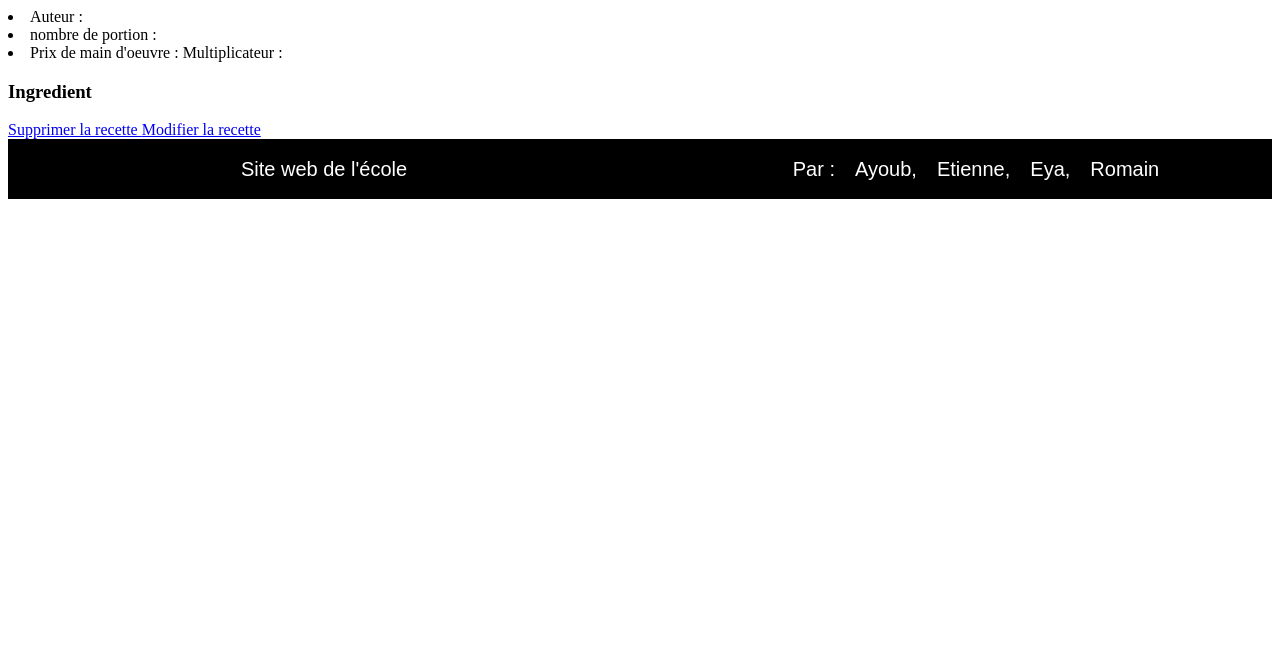
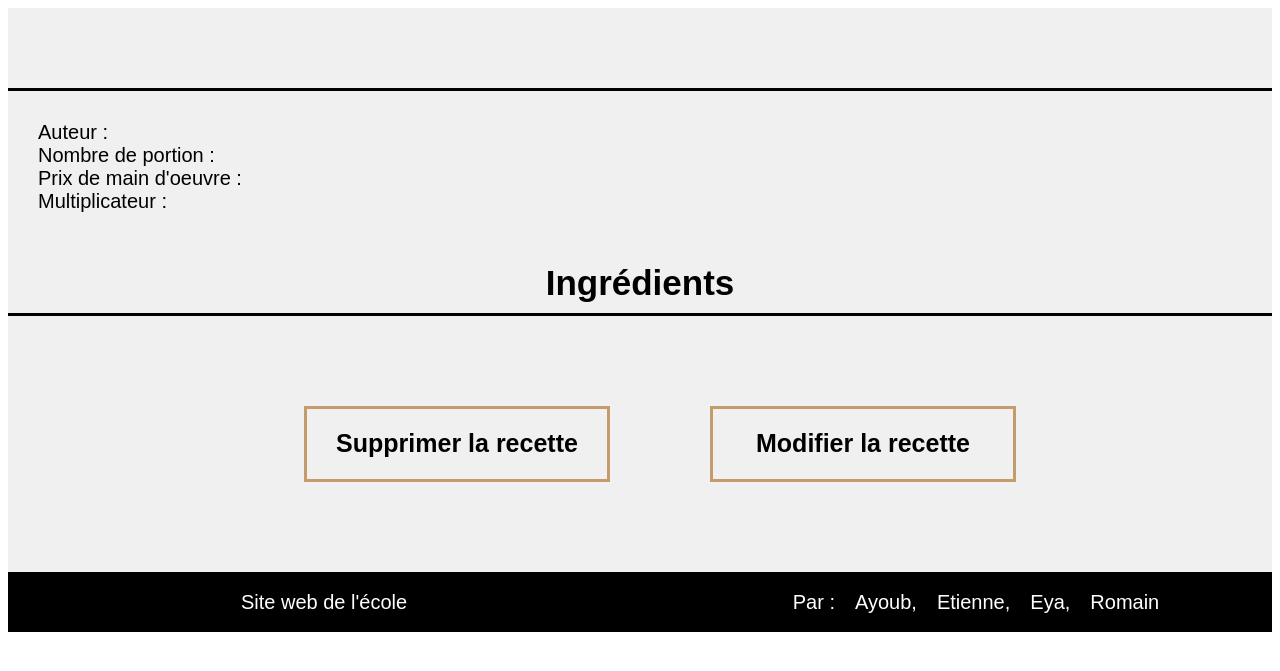
Before and after one commit to etienne-tillier/ProjetPiscine, a PHP site: template view/recette/detail.php in a window 1280 px wide. Shown: the top 671 px of the page. Run offline with PHP 8.4, Linux system fonts and the light colour scheme; the template is opened without the code that fills it, so the values that code supplies are empty.

Commit message:
debut de mise en page de détail recette

```diff
--- a/style/style_details_recette.css
+++ b/style/style_details_recette.css
@@ -30,7 +30,18 @@
 	list-style: none;
 }
 
-#precision_fontion
+#titre_precision_ingredient
+{
+	height: 50px;
+	font-size: 35px;
+	text-align: center;
+	font-family: 'Arial','Verdana';
+	font-weight: bold;
+	border-bottom: solid;
+	border-color: black;
+}
+
+#precision_fonction
 {
 	display: flex;
 	font-size: 25px;
@@ -39,13 +50,13 @@
 	justify-content: center;
 }
 
-#precision_fontion ul
+#precision_fonction ul
 {
 	display: flex;
 	list-style: none;
 }
 
-#precision_fontion li
+#precision_fonction li
 {
 	margin: 50px;
 	width: 300px;
@@ -59,13 +70,13 @@
 	border-color: rgb(196, 156, 108);
 }
 
-#precision_fontion a
+#precision_fonction a
 {
 	text-decoration: none;
 	color: black;
 }
 
-#precision_fontion a:hover
+#precision_fonction a:hover
 {
 	color: rgb(196, 156, 108);
 }
--- a/view/ingredient/detail.php
+++ b/view/ingredient/detail.php
@@ -3,7 +3,7 @@
 <div id="detail">
     <div  id = "precision_titre"><?php echo ucfirst($i->getNomIngredient())?></div>
     <div id="precision_contenu"><?php echo "<li class> Prix : " . htmlspecialchars($i->getPrixUnitaire()) . "€ / " . htmlspecialchars($i->getUnite()) . "</li>" . "<br>" . "<li class> Allergene : " . (($i->getAllergene() == 1 ? "Oui" : "Non") . "</li>");?></div>
-    <div id="precision_fontion">
+    <div id="precision_fonction">
         <ul>
             <li><?php echo '<a href="index.php?action=delete&controller=ingredient&idIngredient=' . rawurlencode($i->getIdIngredient()) . '"> Supprimer l\'ingrédient </a>';?></li>
             <li><?php echo '<a href="index.php?action=update&controller=ingredient&idIngredient=' . rawurlencode($i->getIdIngredient()) . '"> Modifier l\'ingrédient </a>';?></li>
--- a/view/recette/detail.php
+++ b/view/recette/detail.php
@@ -1,20 +1,47 @@
-<link rel="stylesheet" type="text/css" href="style/style_details_recette.css"
+<link rel="stylesheet" type="text/css" href="style/style_details_recette.css">
 
+<div id="detail">
+    <div id="precision_titre"><?php echo htmlspecialchars(ucfirst($r->getNomRecette())) ?></div>
+    <div id="precision_contenu">
+        <?php
+            echo '<li> Auteur : ' . htmlspecialchars($auteur->getPrenomAuteur()) . ' ' . htmlspecialchars($auteur->getNomAuteur()) .'</li>' .
+            '<li> Nombre de portion : ' . htmlspecialchars($r->getNombrePortion())  . '</li>' .
+            '<li> Prix de main d\'oeuvre : ' . htmlspecialchars($r->getPrixMainOeuvre()) . '</li>' .
+            '<li> Multiplicateur : ' . htmlspecialchars($r->getMultiplicateur())  . '</li>';
+        ?>
+    </div>
+    <div id="titre_precision_ingredient">
+        <p>Ingrédients</p>
+    </div>
+    <div id="precision_ingredient">
+        <?php
+        foreach($tabIngredients as $ingredient) {
+            echo '<li>' . htmlspecialchars($ingredient[0]->getNomIngredient()) . ' ' . htmlspecialchars($ingredient[1]) . ' ' . htmlspecialchars($ingredient[0]->getUnite()) .'</li>';
+        }
+        ;
+        ?>
+    </div>
+
+    <div id="precision_fonction">
+        <ul>
+            <li><?php echo '<a href="index.php?action=delete&controller=recette&idRecette=' . rawurlencode($r->getIdRecette()) . '"> Supprimer la recette </a>'; ?></li>
+            <li><?php echo '<a href="index.php?action=update&controller=recette&idRecette=' . rawurlencode($r->getIdRecette()) . '"> Modifier la recette </a>'; ?></li>
+</div>
 <?php
 
-echo '<div class = "precision"><h2>' . htmlspecialchars(ucfirst($r->getNomRecette())) . '</h2>' .
- '<li> Auteur : ' . htmlspecialchars($auteur->getPrenomAuteur()) . ' ' . htmlspecialchars($auteur->getNomAuteur()) .'</li>' .
- '<li> nombre de portion : ' . htmlspecialchars($r->getNombrePortion())  . '</li>' .
- '<li> Prix de main d\'oeuvre : ' . htmlspecialchars($r->getPrixMainOeuvre()) . ' Multiplicateur : ' . htmlspecialchars($r->getMultiplicateur())  . '</li></div>';
+//echo '<div class = "precision"><h2>' . htmlspecialchars(ucfirst($r->getNomRecette())) . '</h2>' .
+ //'<li> Auteur : ' . htmlspecialchars($auteur->getPrenomAuteur()) . ' ' . htmlspecialchars($auteur->getNomAuteur()) .'</li>' .
+ //'<li> nombre de portion : ' . htmlspecialchars($r->getNombrePortion())  . '</li>' .
+ //'<li> Prix de main d\'oeuvre : ' . htmlspecialchars($r->getPrixMainOeuvre()) . ' Multiplicateur : ' . htmlspecialchars($r->getMultiplicateur())  . '</li></div>';
 
-echo '<div class="IngredientRecette"><h3>Ingredient</h3><ul>';
-foreach($tabIngredients as $ingredient) {
- echo '<li class="RecetteListeIngredient">' . htmlspecialchars($ingredient[0]->getNomIngredient()) . ' ' . htmlspecialchars($ingredient[1]) . ' ' . htmlspecialchars($ingredient[0]->getUnite()) .'</li>';
-}
-echo '</ul></div>';
+//echo '<div class="IngredientRecette"><h3>Ingredient</h3><ul>';
+//foreach($tabIngredients as $ingredient) {
+ //echo '<li class="RecetteListeIngredient">' . htmlspecialchars($ingredient[0]->getNomIngredient()) . ' ' . htmlspecialchars($ingredient[1]) . ' ' . htmlspecialchars($ingredient[0]->getUnite()) .'</li>';
+//}
+//echo '</ul></div>';
 
- echo '<a href="index.php?action=delete&controller=recette&idRecette=' . rawurlencode($r->getIdRecette()) . '"> Supprimer la recette </a>';
- echo '<a href="index.php?action=update&controller=recette&idRecette=' . rawurlencode($r->getIdRecette()) . '"> Modifier la recette </a>';?>
+ //echo '<a href="index.php?action=delete&controller=recette&idRecette=' . rawurlencode($r->getIdRecette()) . '"> Supprimer la recette </a>';
+ //echo '<a href="index.php?action=update&controller=recette&idRecette=' . rawurlencode($r->getIdRecette()) . '"> Modifier la recette </a>';?>
 
 
 <?php
```
Also changed, not shown: style/style_details_ingredient.css (+5 -5 lines).
